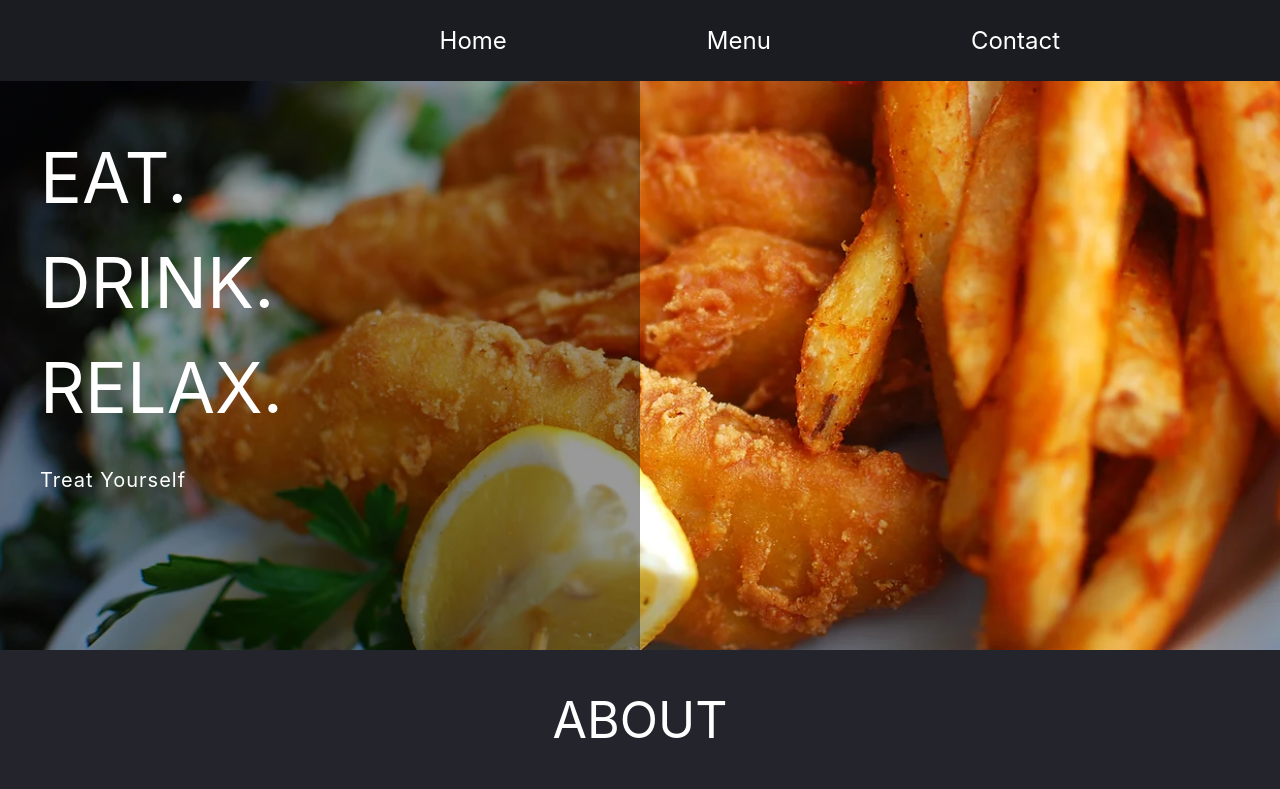
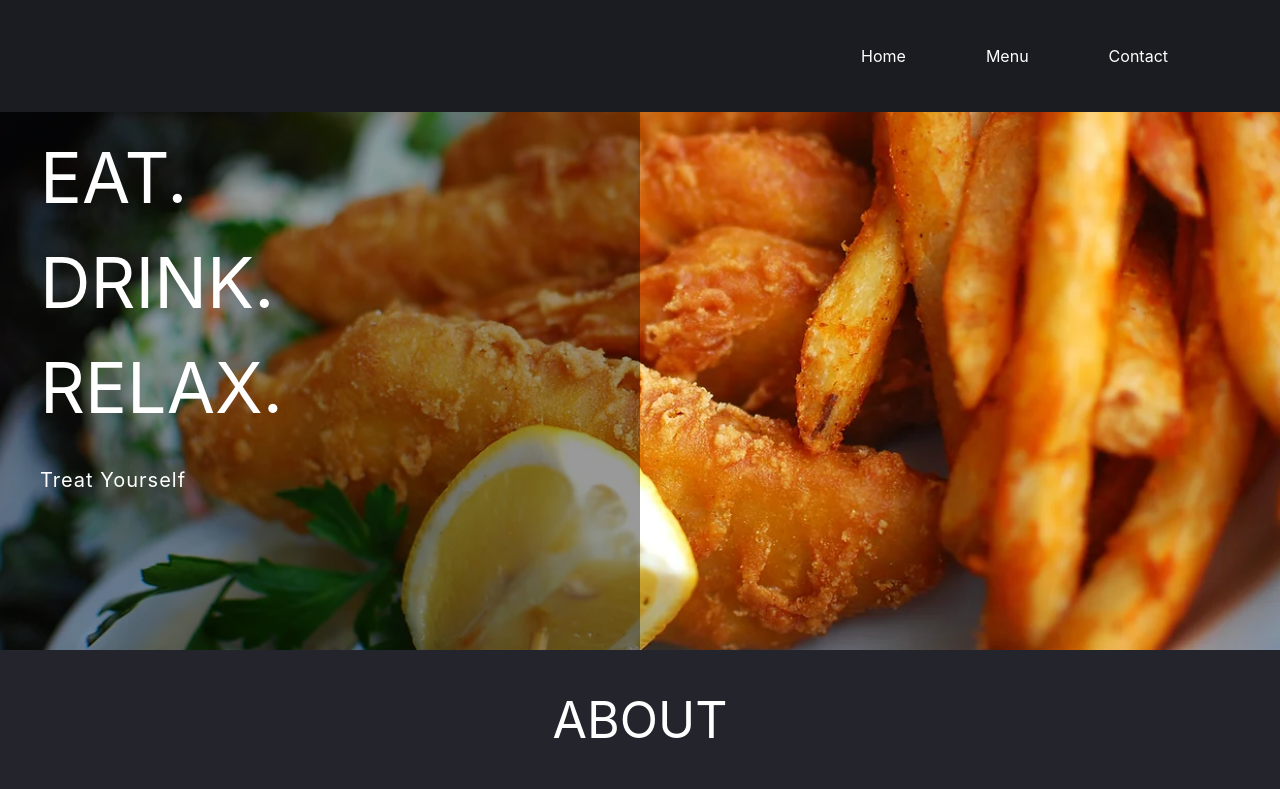
Before and after one commit to QianTea/capstone, a React (Create React App) app in the folder react-project/: page /home in a window 1280 px wide. Shown: the top 789 px of the page. Built offline with nearby package versions, Linux system fonts and the light colour scheme; no server answers.

Commit message:
update-web nav
px to rem

```diff
--- a/react-project/src/website/components/webNav.js
+++ b/react-project/src/website/components/webNav.js
@@ -13,7 +13,7 @@ const styles = {
         justifyContent: 'space-between',
         alignItems: 'center',
         backgroundColor: '#1B1B22',
-        padding: '10px 20px',
+        padding: '1rem 2rem',
         position: 'fixed',
         top: 0,
         left: 0,
@@ -23,15 +23,15 @@ const styles = {
     },
     logo: {
         flex: 1,
-        height: '50px',
+        height: '5rem',
     },
     name: {
         color: '#FFD700',
         textDecoration: 'none',
         textAlign: 'left',
-        fontSize: '30px',
-        paddingLeft: '10px',
-        paddingBottom: '50px',
+        fontSize: '2rem',
+        paddingLeft: '1rem',
+        paddingBottom: '1rem',
 
     },
     li: {
@@ -39,19 +39,15 @@ const styles = {
         flex: 1,
         justifyContent: 'flex-end',
         display: 'inline-block',
-        marginRight: '200px',
+        marginRight: '5rem',
     },
     a: {
         color: '#fff',
         textDecoration: 'none',
-        fontSize: '24px',
+        fontSize: '1.5 rem',
     },
 }
-//data-give me link for the img, not base64
-const storeInfo = {
-    name: 'Riverside Fish Hut',
-    logo: ' logo.png',
-};
+
 
 // top navigation bar of store website
 const WebNav = () => {
--- a/react-project/src/website/pages/menuPage.js
+++ b/react-project/src/website/pages/menuPage.js
@@ -12,11 +12,11 @@ const styles = {
         backgroundColor: '#24242D',
         color: '#fff',
         textAlign: 'center',
-        paddingTop: '100px',
+        paddingTop: '6.25rem',
     },
     heading: {
         fontSize: '3rem',
-        margin: '30px 0',
+        margin: '2rem 0',
     },
     categoryH: {
         color: '#FFD700',
```
